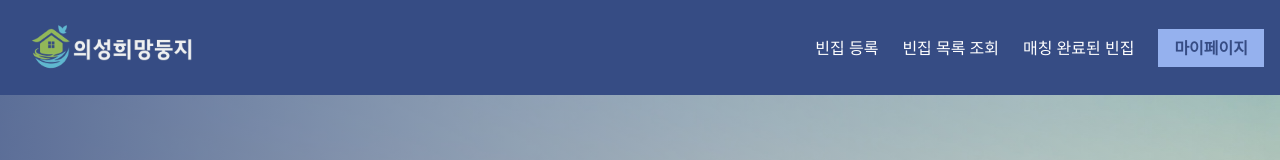
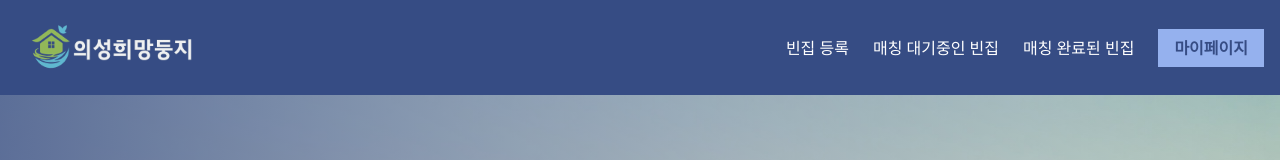
Before and after one commit to comonkeyy/FrontEnd, a React (Vite) app: page / in a window 1280 px wide. Shown: the top 160 px of the page. Built offline with nearby package versions, Linux system fonts and the light colour scheme.

Commit message:
매칭 대기중인 빈집

```diff
--- a/src/components/layouts/Header.tsx
+++ b/src/components/layouts/Header.tsx
@@ -41,7 +41,7 @@ const Header: React.FC<HeaderProps> = ({ userRole }) => {
                   to="/owner/houses"
                   className="hover:text-[#E7F1A8] transition-colors whitespace-nowrap"
                 >
-                  빈집 목록 조회
+                  매칭 대기중인 빈집
                 </Link>
                 <Link
                   to="/owner/matched"
```
